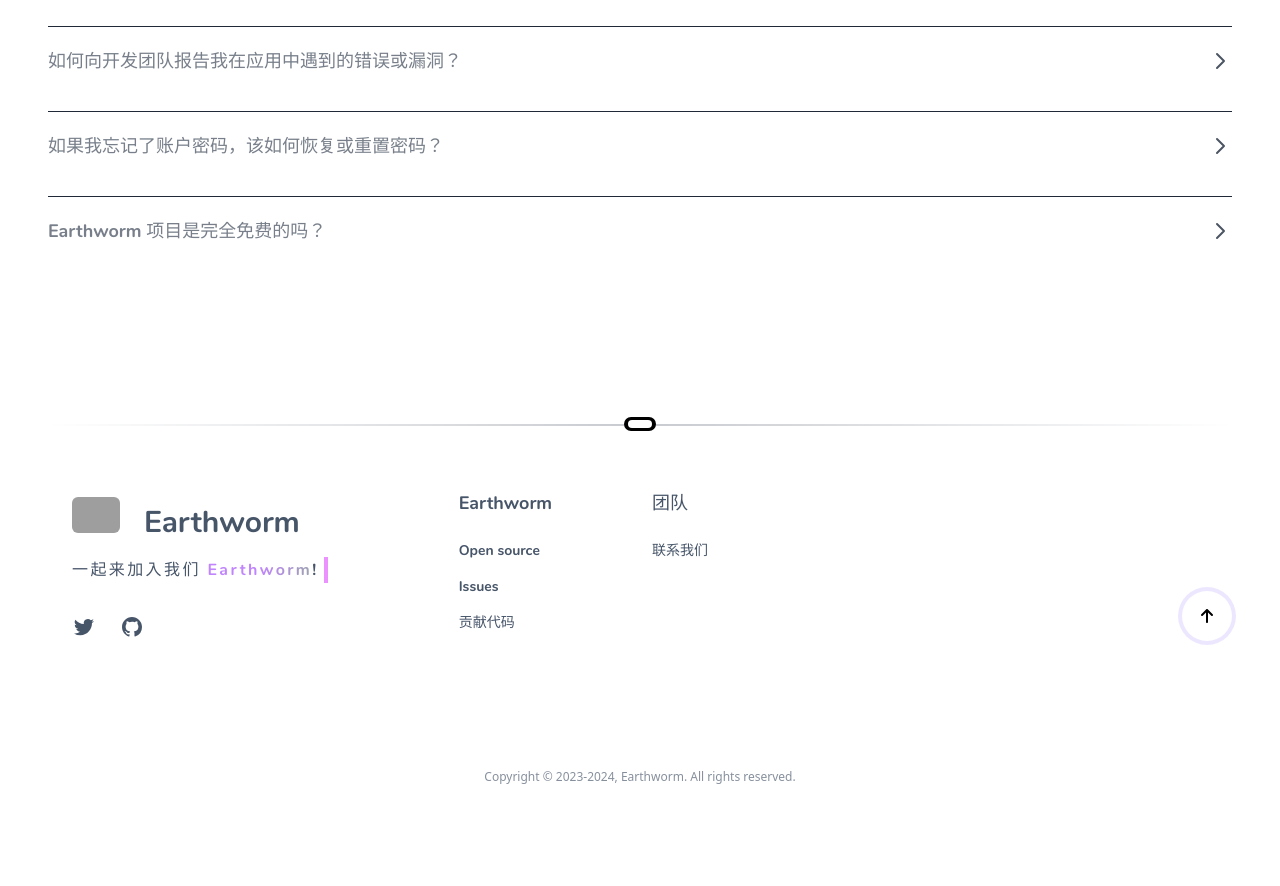
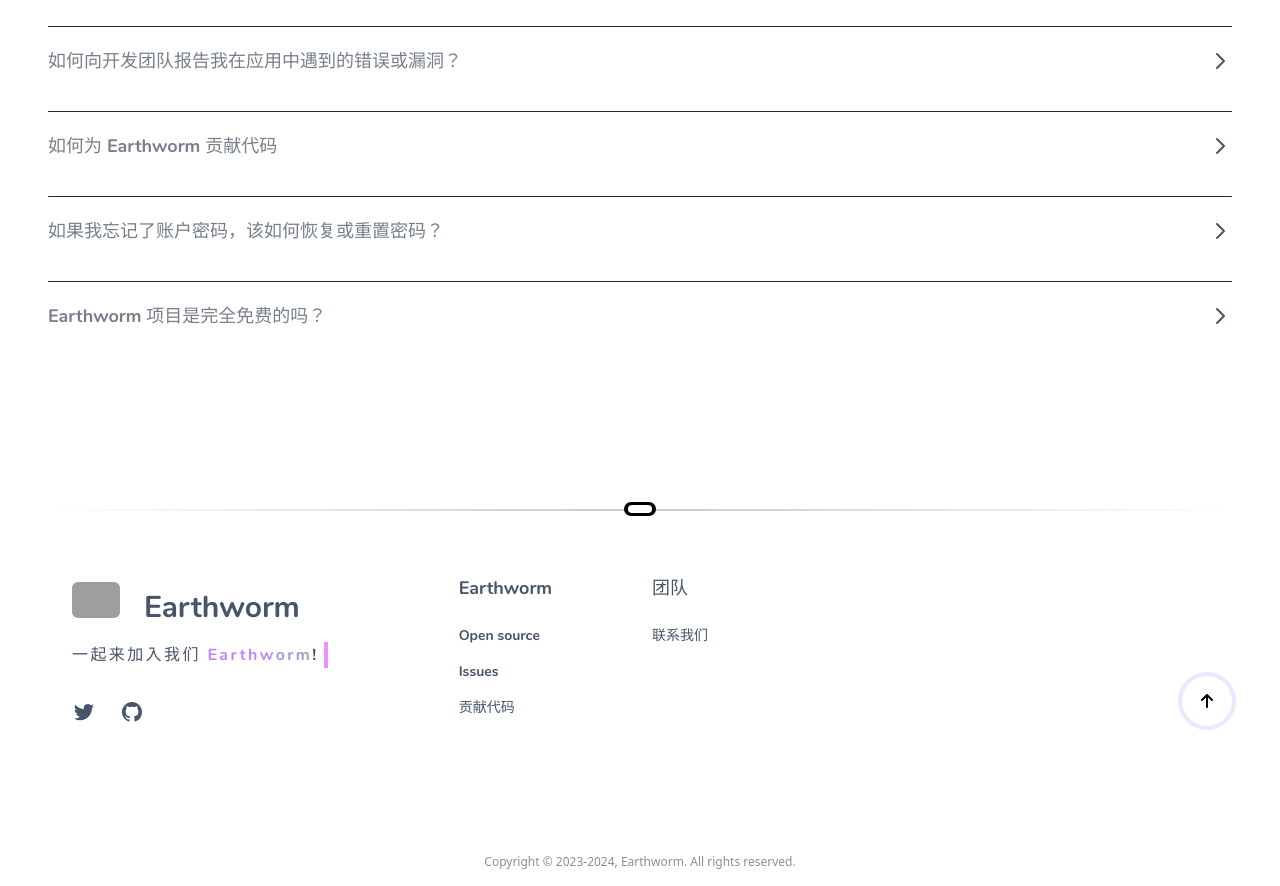
Before and after one commit to cuixueshe/earthworm, a Nuxt app in the folder apps/client/: page / in a window 1280 px wide. Shown: the part 3823-4709 px from the top of the page. Before the commit the page ends 4624 px from the top, so only its background shows below. Built offline with nearby package versions, Linux system fonts and the light colour scheme; grey boxes are pictures that could not be loaded.

Commit message:
docs: add question

```diff
--- a/apps/client/components/home/Questions.vue
+++ b/apps/client/components/home/Questions.vue
@@ -80,6 +80,13 @@ const QUESTIONS = [
     ],
   },
   {
+    title: "如何为 Earthworm 贡献代码",
+    content: [
+      "我们提供了完整的贡献代码指南，可以先读一读(页脚处有链接)",
+      "去 github/issues 逛一逛， 也可以基于你在使用中遇到的问题提一个 issue 并且自己尝试修复",
+    ],
+  },
+  {
     title: "如果我忘记了账户密码，该如何恢复或重置密码？",
     content: [
       `加入 Telegram 群组，联系阿崔，告诉阿崔你的帐号`,
```
